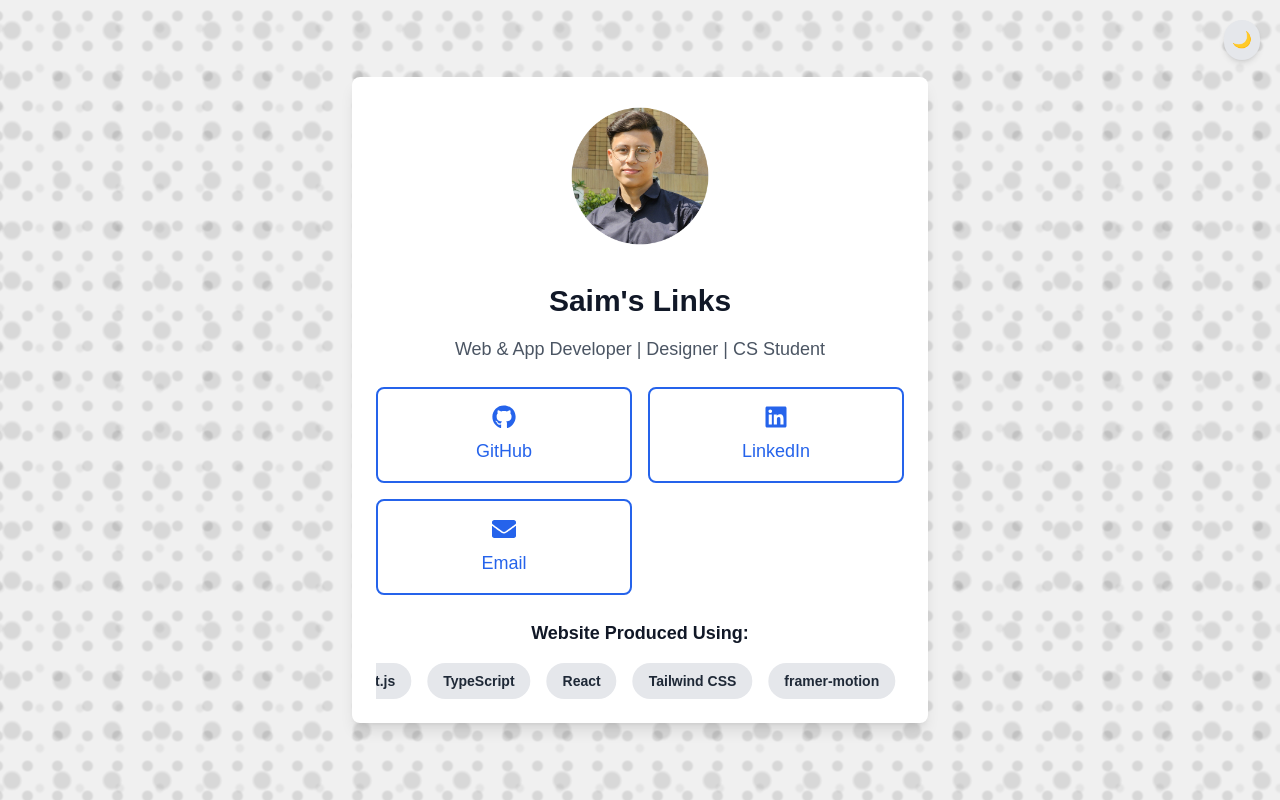
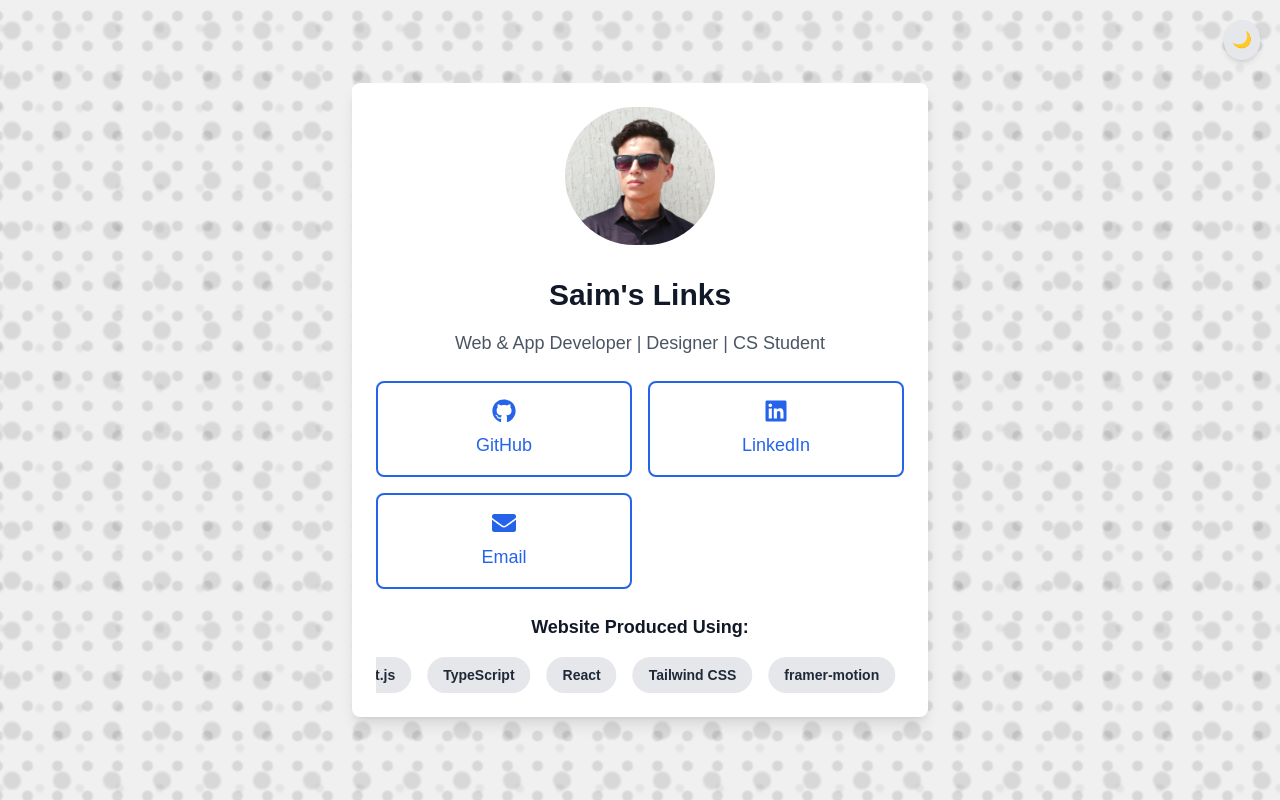
Before and after one commit to saim-x/saim-link-nextjs, a Next.js app: page / in a window 1280 px wide. Built offline with nearby package versions, Linux system fonts and the light colour scheme.

Commit message:
changed the picture

```diff
--- a/app/page.tsx
+++ b/app/page.tsx
@@ -16,7 +16,7 @@ export default function Home() {
         <div className="text-center p-6 bg-white dark:bg-gray-800 shadow-lg rounded-lg max-w-sm sm:max-w-md md:max-w-lg lg:max-w-xl mx-auto w-full my-4 sm:my-8">
           <div className="mb-8">
             <Image
-              src="/p2.jpg"
+              src="/p3.jpg"
               alt="Saim&apos;s Profile Picture"
               width={150}
               height={150}
```
Also changed, not shown: public/p2.jpg (deleted), public/p3.jpg (added).
